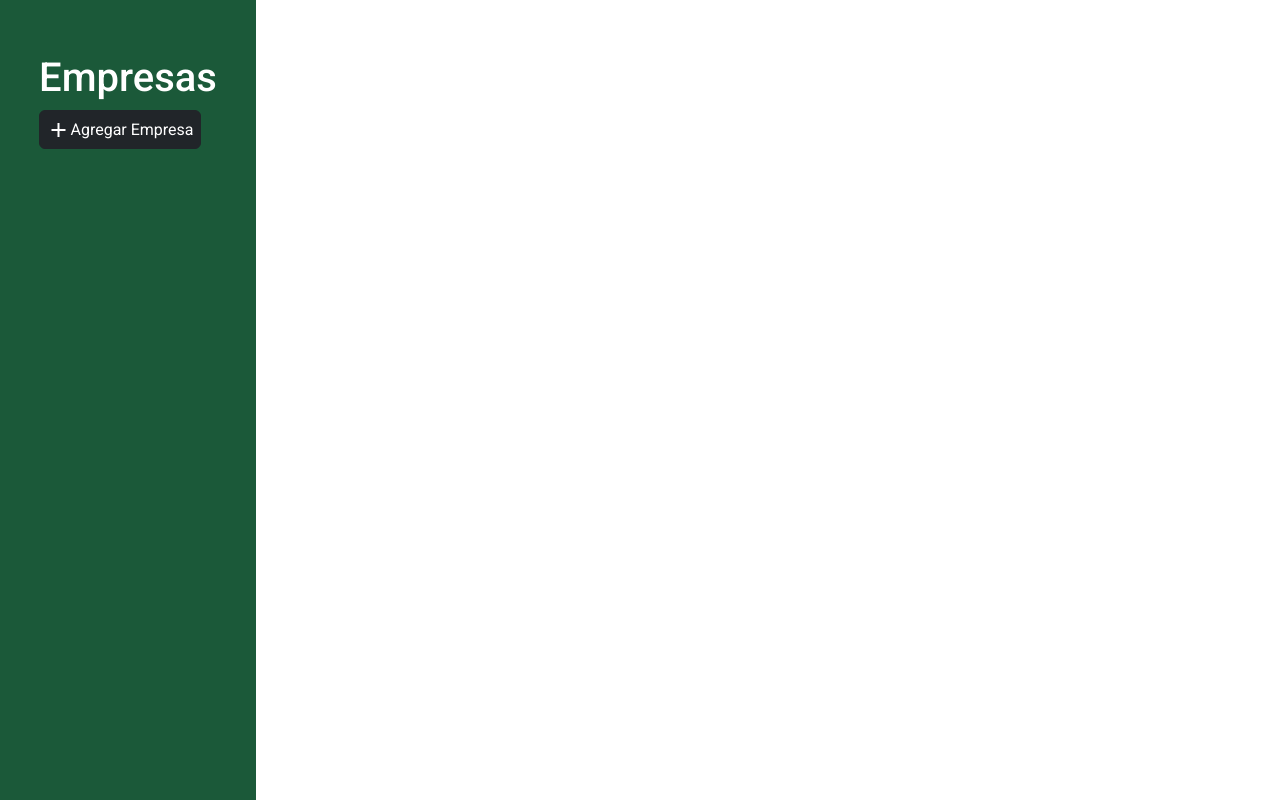
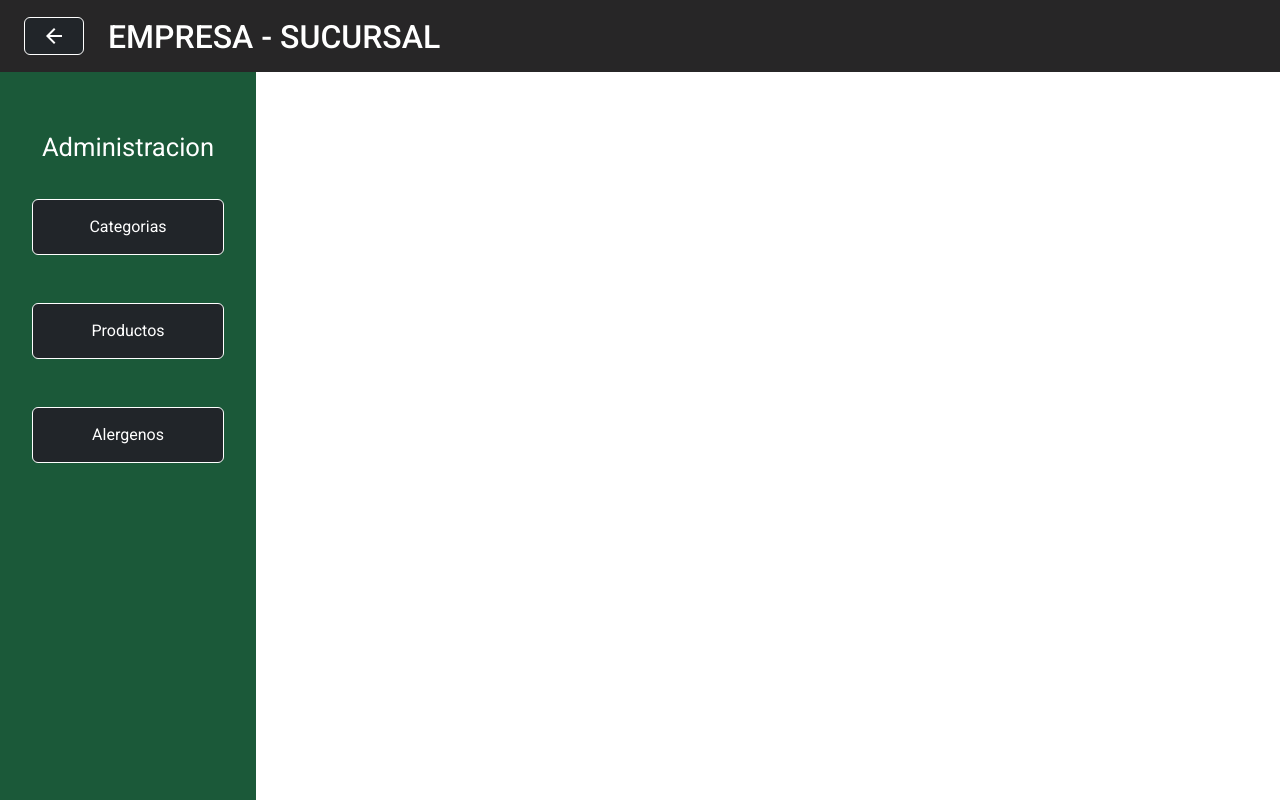
Before and after one commit to JoacoParellada/FinalProject, a React (Vite) app: page / in a window 1280 px wide. Built offline with nearby package versions, Linux system fonts and the light colour scheme.

Commit message:
Pagina sucursal creada

```diff
--- a/index.html
+++ b/index.html
@@ -5,9 +5,8 @@
   <meta charset="UTF-8" />
   <meta name="viewport" content="width=device-width, initial-scale=1.0" />
   <!-- ICONS -->
-  <link rel="stylesheet"
-    href="https://fonts.googleapis.com/css2?family=Material+Symbols+Outlined:opsz,wght,FILL,GRAD@20..48,100..700,0..1,-50..200&icon_names=add" />
-  <!-- FONTS -->
+  <link rel="stylesheet" href="https://fonts.googleapis.com/css2?family=Material+Symbols+Outlined" />
+    <!-- FONTS -->
   <link rel="preconnect" href="https://fonts.googleapis.com">
   <link rel="preconnect" href="https://fonts.gstatic.com" crossorigin>
   <link
--- a/src/App.tsx
+++ b/src/App.tsx
@@ -1,9 +1,11 @@
 import { Home } from "./components/screen/Home/Home";
+import { Sucursal } from "./components/screen/Sucursal/Sucursal";
 
 function App() {
 	return (
 		<div>
-			<Home />
+			{/* <Home /> */}
+			<Sucursal/>
 		</div>
 	);
 }
--- /dev/null
+++ b/src/components/screen/Sucursal/Sucursal.module.css
@@ -0,0 +1,42 @@
+.mainSucursal{
+    font-family: roboto;
+    height: 100vh;
+    width: 100vw;
+    display: flex;
+    flex-direction: column;
+}
+
+
+.headerSucursal{
+    color: white;
+    background-color: #272627;
+    height: 10vh;
+    display: flex;
+    flex-direction:row;
+    align-items: center;
+}
+
+
+.navSucursal{
+    color: white;
+    background-color: #1b5939;
+    width: 20vw;
+    height: 100vh;
+    display: flex;
+    flex-direction: column;
+    align-items: center;
+    padding-top: 2rem;
+}
+
+.buttonsNavSucursal{
+    display: flex;
+    flex-direction: column;
+    align-items: center;
+    padding: .5rem;
+}
+
+.tittleNav{
+    padding-top: 1.5rem;
+    font-size: 2vw;
+
+}
--- /dev/null
+++ b/src/components/screen/Sucursal/Sucursal.tsx
@@ -0,0 +1,29 @@
+import { Button } from "react-bootstrap"
+import styles from "./Sucursal.module.css"
+
+
+export const Sucursal = () => {
+    return (
+
+    <div className={styles.mainSucursal}>
+        <div className={styles.headerSucursal}>
+            <Button
+            style={{width:"60px", display:"flex", justifyContent:"center", alignItems:"center", margin:"0.5rem 1.5rem", border:"solid 1px" }}
+            variant="dark">
+                <span className="material-symbols-outlined">
+                    arrow_back
+                </span>
+            </Button>
+        <h2 style={{paddingTop:"1.3vh"}}>EMPRESA - SUCURSAL</h2>
+        </div>
+        <div className={styles.navSucursal}>
+            <div className={styles.tittleNav}>Administracion</div>
+            <div className={styles.buttonsNavSucursal}>
+                <Button style={{display:"flex", alignItems:"center", justifyContent:"center", margin:"1.5rem", height:"7vh", width:"15vw", border:"solid 1px"}} variant="dark">Categorias</Button>
+                <Button style={{display:"flex", alignItems:"center", justifyContent:"center", margin:"1.5rem", height:"7vh", width:"15vw", border:"solid 1px"}} variant="dark">Productos</Button>
+                <Button style={{display:"flex", alignItems:"center", justifyContent:"center", margin:"1.5rem", height:"7vh", width:"15vw", border:"solid 1px"}} variant="dark">Alergenos</Button>
+            </div>
+        </div>
+    </div>
+    )
+}
```
